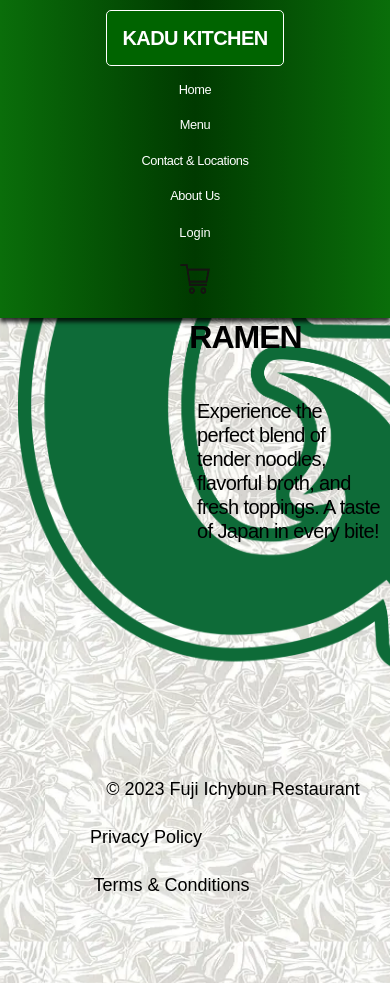
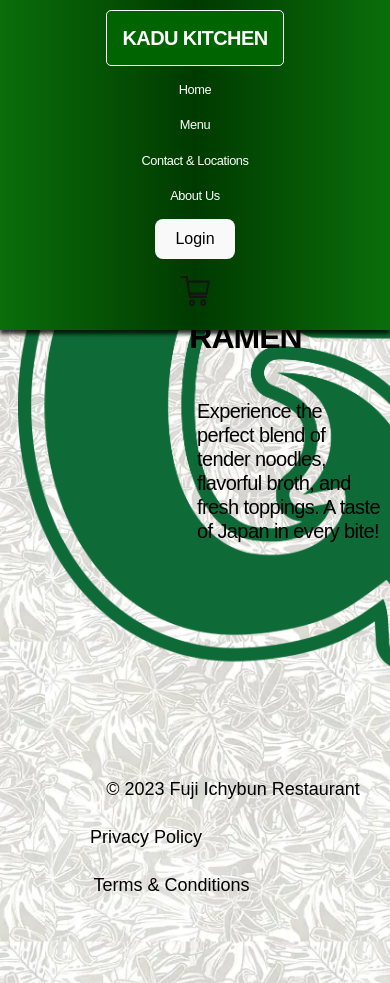
Before and after one commit to EncioJ/CR, a React (Vite) app: page / in a window 390 px wide. Built offline with nearby package versions, Linux system fonts and the light colour scheme; no server answers.

Commit message:
fourth commit

```diff
--- a/src/components/Navbar.css
+++ b/src/components/Navbar.css
@@ -3,7 +3,7 @@
   display: flex;
   justify-content: space-between;
   align-items: center;
-  background: linear-gradient(90deg,#0a6e0a, #003a00, #0a6e0a); /* Gradient green background */
+  background: linear-gradient(90deg, #0a6e0a, #003a00, #0a6e0a); /* Gradient green background */
   padding: 10px 20px;
   height: 80px;
   box-shadow: 0px 4px 4px rgba(0, 0, 0, 0.8);
@@ -13,7 +13,6 @@
   right: 0;
   z-index: 1000;
 }
-
 
 /* Logo */
 .navbar-logo {
@@ -79,21 +78,35 @@
   gap: 1rem;
 }
 
-.navbar-right .login-button {
-  background: transparent; /* Transparent background to follow navbar gradient */
-  color: white;
-  border: none; /* Remove button outline */
-  padding: 10px 15px;
-  font-size: 16px;
+/* Profile Button */
+.navbar-right .profile-button {
+  background: none; /* Transparent background */
+  border: none;
   cursor: pointer;
-  border-radius: 5px;
-  transition: background-color 0.3s ease;
+  width: 50px; /* Match the shopping cart size */
+  height: 50px; /* Match the shopping cart size */
+  display: flex;
+  justify-content: center;
+  align-items: center;
+  border-radius: 50%; /* Make it circular if needed */
+  overflow: hidden; /* Prevent oversized content */
+  transition: background-color 0.3s ease, transform 0.2s ease;
 }
 
-.navbar-right .login-button:hover {
-  background: rgba(255, 255, 255, 0.2); /* Slight white overlay on hover */
+.navbar-right .profile-button img {
+  width: 40px;
+  height: 40px;
+  max-width: 100%;
+  max-height: 100%;
+  object-fit: contain; /* Ensures proper scaling */
 }
 
+.navbar-right .profile-button:hover {
+  background: rgba(255, 255, 255, 0.2); /* Slight white overlay on hover */
+  transform: scale(1.05);
+}
+
+/* Shopping Cart Button */
 .navbar-right .shopping-cart-button {
   background: none;
   border: none;
@@ -139,9 +152,14 @@ body {
     margin-top: 10px;
   }
 
-  .navbar-right .login-button {
-    font-size: 0.9rem;
-    padding: 8px 12px;
+  .navbar-right .profile-button {
+    width: 35px; /* Adjust for smaller screens */
+    height: 35px; /* Adjust for smaller screens */
+  }
+
+  .navbar-right .profile-button img {
+    width: 35px; /* Adjust for smaller screens */
+    height: 35px; /* Adjust for smaller screens */
   }
 
   .navbar-right .shopping-cart-button img {
@@ -163,9 +181,14 @@ body {
     padding: 6px 10px;
   }
 
-  .navbar-right .login-button {
-    font-size: 0.8rem;
-    padding: 6px 10px;
+  .navbar-right .profile-button {
+    width: 30px; /* Adjust for smaller screens */
+    height: 30px; /* Adjust for smaller screens */
+  }
+
+  .navbar-right .profile-button img {
+    width: 30px; /* Adjust for smaller screens */
+    height: 30px; /* Adjust for smaller screens */
   }
 
   .navbar-right .shopping-cart-button img {
--- a/src/components/menuStyle.css
+++ b/src/components/menuStyle.css
@@ -116,7 +116,7 @@ body, html {
 /* Add to Cart Button */
 .add-to-cart {
   width: 100%;
-  background: #c4d2c9; /* Red button */
+  background: #a0caae; /* Red button */
   color: rgb(0, 0, 0);
   border: 13px;
   padding: 10px;
```
